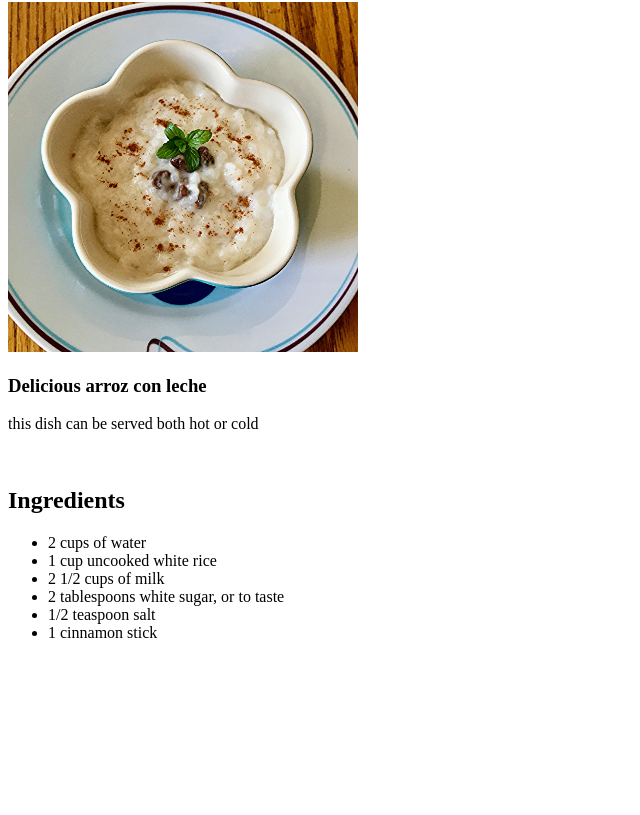
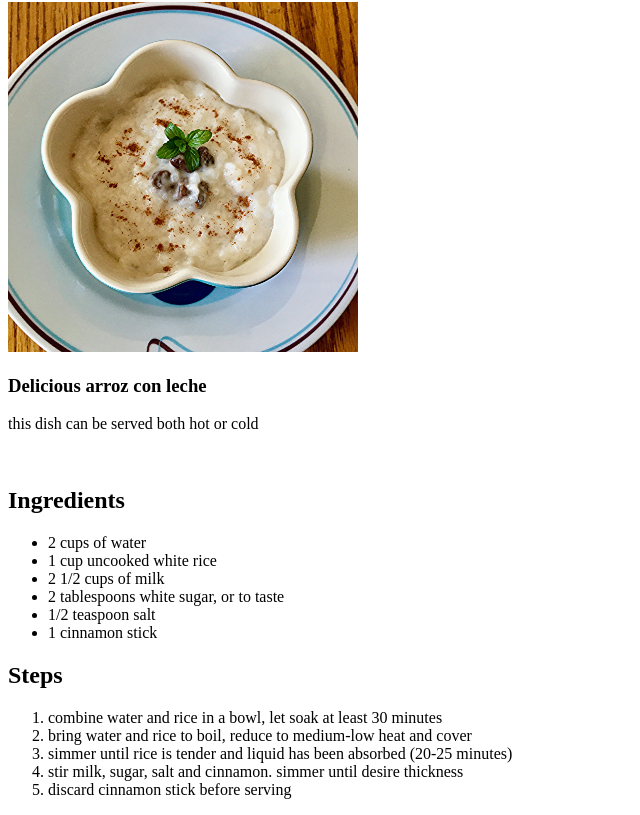
Before and after one commit to fnatic98/odin-recipes, a plain HTML site: page recipes/arroz-con-leche.html in a window 1280 px wide. Shown: the part 78-893 px from the top of the page, without its empty margins (0-640 px from the left). Before the commit the page ends 800 px from the top, so only its background shows below. Drawn offline with Linux system fonts and the light colour scheme.

Commit message:
step list added

```diff
--- a/recipes/arroz-con-leche.html
+++ b/recipes/arroz-con-leche.html
@@ -24,5 +24,13 @@
         <li>1 cinnamon stick</li>
     </ul>
 
+    <h2>Steps</h2>
+    <ol>
+        <li>combine water and rice in a bowl, let soak at least 30 minutes</li>
+        <li>bring water and rice to boil, reduce to medium-low heat and cover</li>
+        <li>simmer until rice is tender and liquid has been absorbed (20-25 minutes)</li>
+        <li>stir milk, sugar, salt and cinnamon. simmer until desire thickness </li>
+        <li>discard cinnamon stick before serving</li>
+    </ol>
 </body>
 </html>
```
